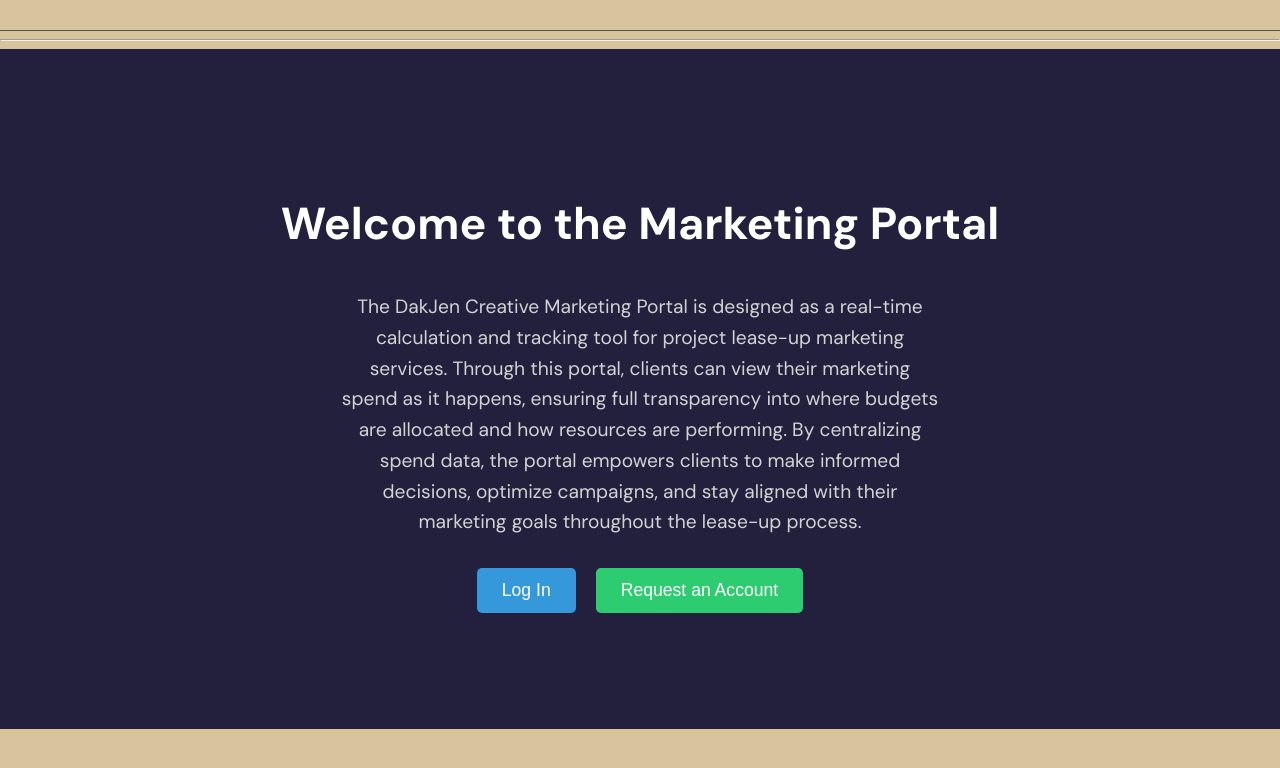
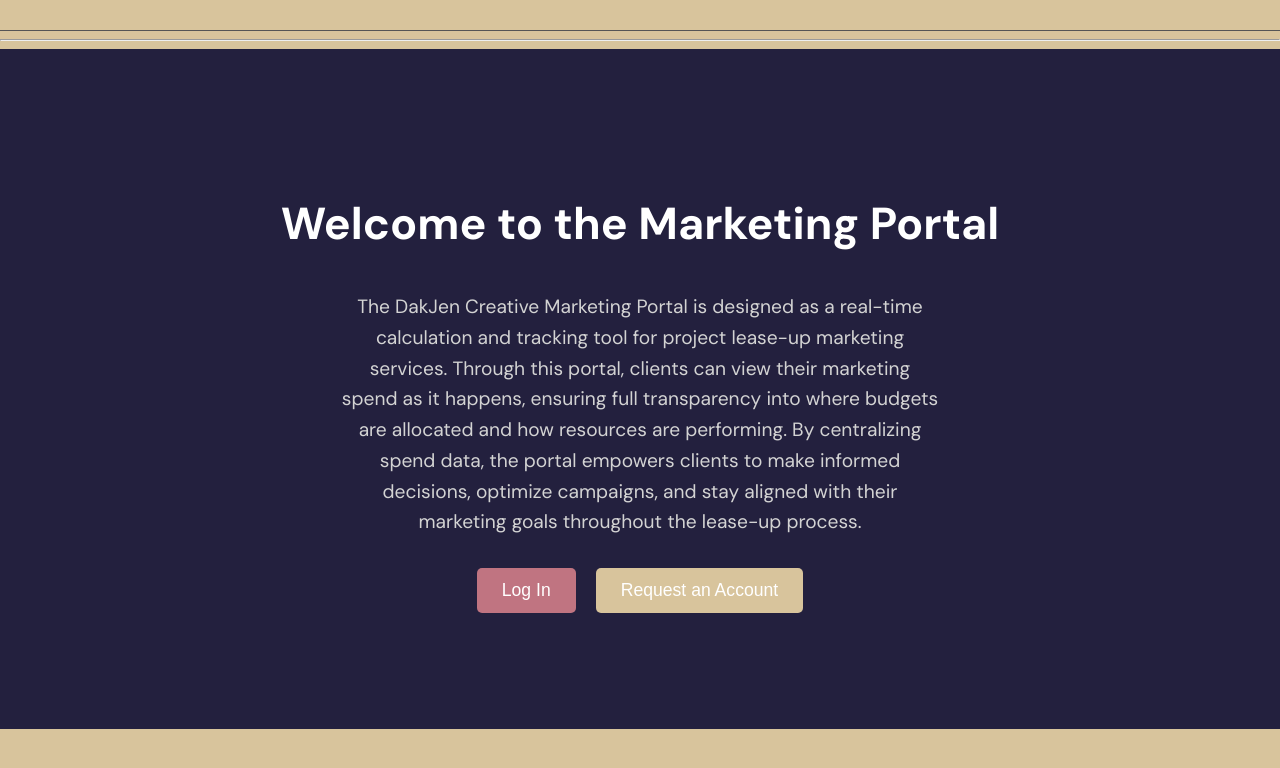
Before and after one commit to dakjen/marketingportal1, a React (Create React App) app: page /intro in a window 1280 px wide. Shown: the top 768 px of the page. Built offline with nearby package versions, Linux system fonts and the light colour scheme.

Commit message:
Style: Update IntroScreen button colors

```diff
--- a/src/IntroScreen.css
+++ b/src/IntroScreen.css
@@ -24,7 +24,7 @@
 }
 
 .intro-buttons button {
-  background-color: #3498db;
+  background-color: #c07481;
   color: white;
   border: none;
   padding: 12px 25px;
@@ -36,13 +36,13 @@
 }
 
 .intro-buttons button:hover {
-  background-color: #2980b9;
+  background-color: #a8636e; /* Darker shade for hover */
 }
 
 .intro-buttons button:last-child {
-  background-color: #2ecc71;
+  background-color: #d8c49c;
 }
 
 .intro-buttons button:last-child:hover {
-  background-color: #27ae60;
+  background-color: #c2b08a; /* Darker shade for hover */
 }
```
